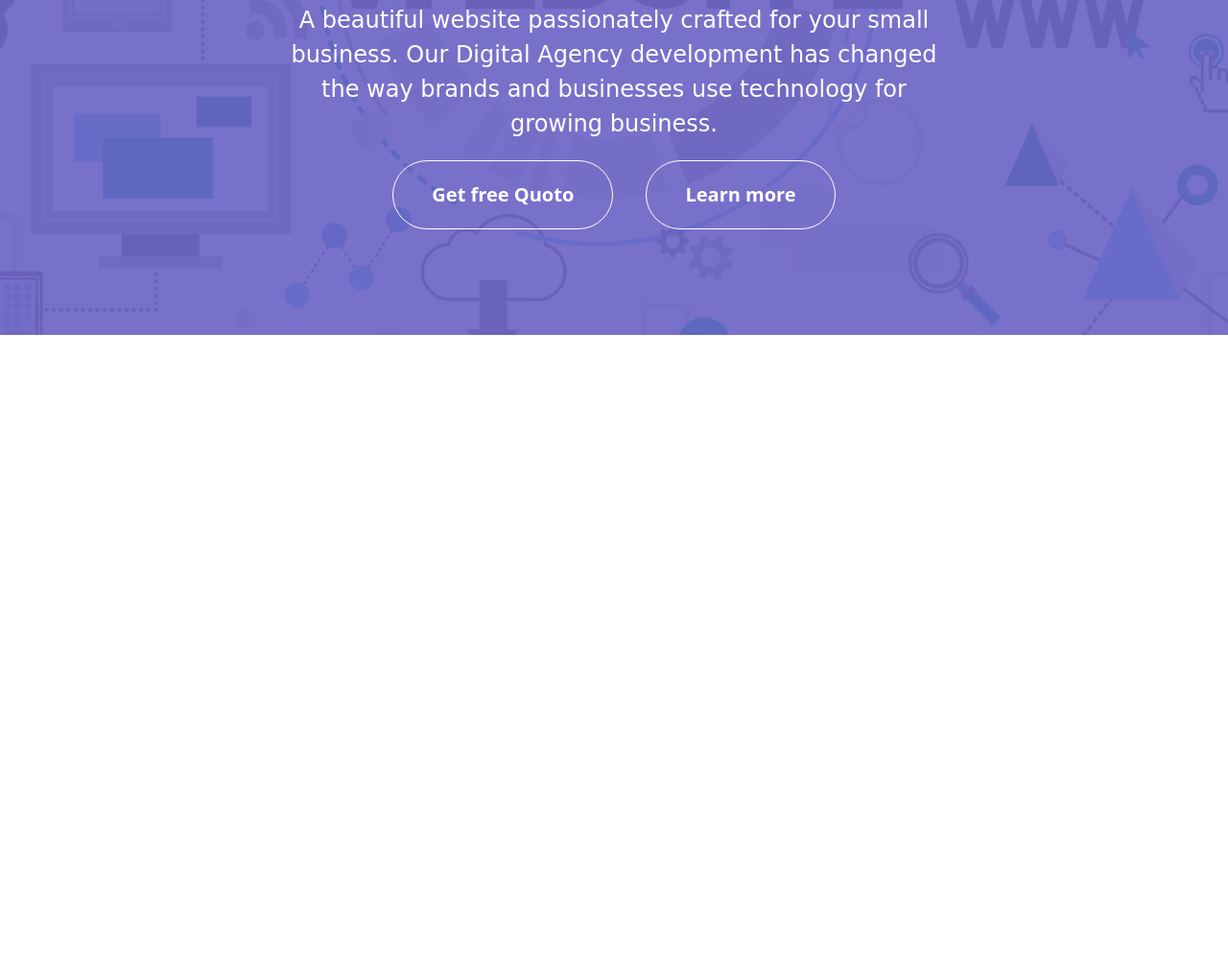
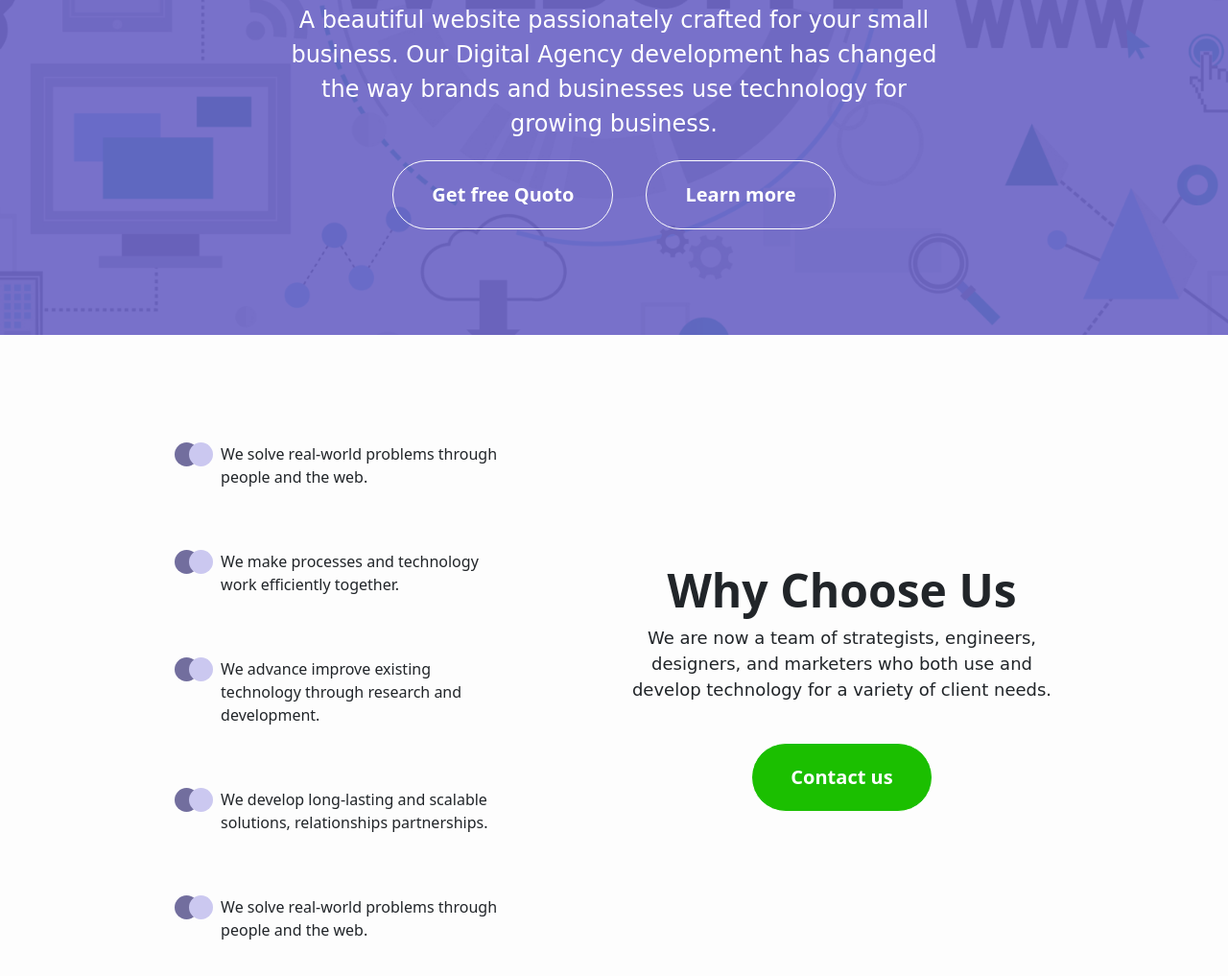
Before and after one commit to dev-imran1/inovate-bootstrap_5, a plain HTML site: page index.html in a window 1280 px wide. Shown: the part 451-1468 px from the top of the page at 96% size. Before the commit the page ends 800 px from the top, so only its background shows below. Drawn offline with Linux system fonts and the light colour scheme; files whose address does not match are found by name; a web font is replaced by a local one.

Commit message:
choose part

```diff
--- a/css/style.css
+++ b/css/style.css
@@ -19,14 +19,32 @@ h1,h2,h3,h4,h5,h6{
     --secondary-color:#e6e5f3;
     --text-color:#141135;
     --paprika-color:#726e9e;
-    --primary--sec:#f6f5ff;
+    --primary--sec:#f6f5ff;erw
     --hover-color:#6001d3;
     --primary-font:'Open sans' sans-serif;
     --secondary-font:'Paprika', cursive;
     --rare-font:'Nunito', sans-serif;
 }
 
+/* common css */
+.common-btn{
+    padding: 20px 40px;
+    border-radius: 50px;
+    border: 1px solid #ffff;
+    font-family: var(--primary-font);
+    font-weight: 700;
+    font-size: 20px;
+    color: #ffff;
+    margin: 0px 15px ;
+    background-color: var(--main_color);
+    transition: all linear .3s;
+}
+.common-btn:hover{
+    background-color: transparent;
+    border-color: var(--main_color);
+    color: #000;
 
+}
 
 
 /* navbar part css */
@@ -130,3 +148,79 @@ h1,h2,h3,h4,h5,h6{
 .banner-btn{
     margin-top: 20px;
 }
+
+
+/* choose part css */
+
+#choose{
+    background-color: #fdfdfd;
+    padding-top: 80px;
+    padding-bottom: 80px;
+}
+
+.inner-left{
+    width: 10%;
+    margin-right: 15px;
+}
+.inner-right{
+    width: 90%;
+}
+.choose-left{
+    border-radius: 120x;
+    padding: 32px 100px;
+    transition: all linear .3s;
+    -webkit-border-radius: 120x;
+    -moz-border-radius: 120x;
+    -ms-border-radius: 120x;
+    -o-border-radius: 120x;
+}
+.choose-left:hover{
+    box-shadow: 10px 30px 60px rgba(162, 169, 192, 0.15);
+    background-color: #fff;
+    /* padding:42px 0; */
+    margin-bottom: 20px;
+}
+.inner-circle{
+    width: 25px;
+    height: 25px;
+    background-color: var(--paprika-color);
+    border-radius: 50%;
+    position: relative;
+}
+
+.inner-circle::after{
+    content: '';
+    width: 25px;
+    height: 25px;
+    border-radius: 50%;
+    position: absolute;
+    top: 0;
+    right: -15px;
+    background-color: #cbc8f0;
+}
+.inner-right p{
+    font-family: var(--secondary-font);
+    font-size: 18px;
+    font-weight: 400;
+    color: var(--rare-font);
+    line-height: 30px;
+    padding-right: 220px;
+    box-sizing: border-box;
+}
+.choose-right{
+    text-align: center;
+}
+.choose-right h3{
+    font-size: 48px;
+    font-family: var(--primary-font);
+    font-weight: 700;
+}
+
+.choose-right p{
+    font-size: 18px;
+    font-weight: 400;
+    font-family: var(--secondary-font);
+    margin-top: 9px;
+    display: inline-block;
+    margin-bottom: 42px;
+}
--- a/index.html
+++ b/index.html
@@ -72,11 +72,10 @@
                             <p>A beautiful website passionately crafted for your small business. Our Digital Agency
                                 development has changed the way brands and businesses use technology for growing
                                 business. </p>
-
-                                <div class="banner-btn">
-                                    <a href="#">Get free Quoto</a>
-                                    <a href="#">Learn more</a>
-                                </div>
+                            <div class="banner-btn">
+                                <a href="#">Get free Quoto</a>
+                                <a href="#">Learn more</a>
+                            </div>
                         </div>
                     </div>
                 </div>
@@ -84,6 +83,67 @@
         </div>
     </section>
     <!-- banner part stop here -->
+
+    <!-- chosing part start here -->
+    <section id="choose">
+        <div class="container">
+            <div class="row align-items-center">
+                <div class="col-lg-6">
+                    <div class="choose-left d-flex">
+                        <div class="inner-left">
+                            <div class="inner-circle">
+                            </div>
+                        </div>
+                        <div class="inner-right">
+                            We solve real-world problems through people and the web.
+                        </div>
+                    </div>
+                    <div class="choose-left d-flex">
+                        <div class="inner-left">
+                            <div class="inner-circle">
+                            </div>
+                        </div>
+                        <div class="inner-right">
+                            We make processes and technology work efficiently together.                        </div>
+                    </div>
+                    <div class="choose-left d-flex">
+                        <div class="inner-left">
+                            <div class="inner-circle">
+                            </div>
+                        </div>
+                        <div class="inner-right">
+                            We advance improve existing technology through research and development.                        </div>
+                    </div>
+                    <div class="choose-left d-flex">
+                        <div class="inner-left">
+                            <div class="inner-circle">
+                            </div>
+                        </div>
+                        <div class="inner-right">
+                            We develop long-lasting and scalable solutions, relationships partnerships.                        </div>
+                    </div>
+                    <div class="choose-left d-flex">
+                        <div class="inner-left">
+                            <div class="inner-circle">
+                            </div>
+                        </div>
+                        <div class="inner-right">
+                            We solve real-world problems through people and the web.
+                        </div>
+                    </div>
+                </div>
+                <div class="col-lg-5">
+                    <div class="choose-right">
+                        <h3>Why Choose Us</h3>
+                        <p>We are now a team of strategists, engineers, designers, and marketers who both use and develop technology for a variety of client needs.</p>
+                        <button class="common-btn">Contact us</button>
+                    </div>
+                </div>
+            </div>
+        </div>
+    </section>
+
+    <!-- chosing part end here -->
     <!-- js link -->
     <script src="/js//bootstrap.bundle.min.js"></script>
 </body>
```
